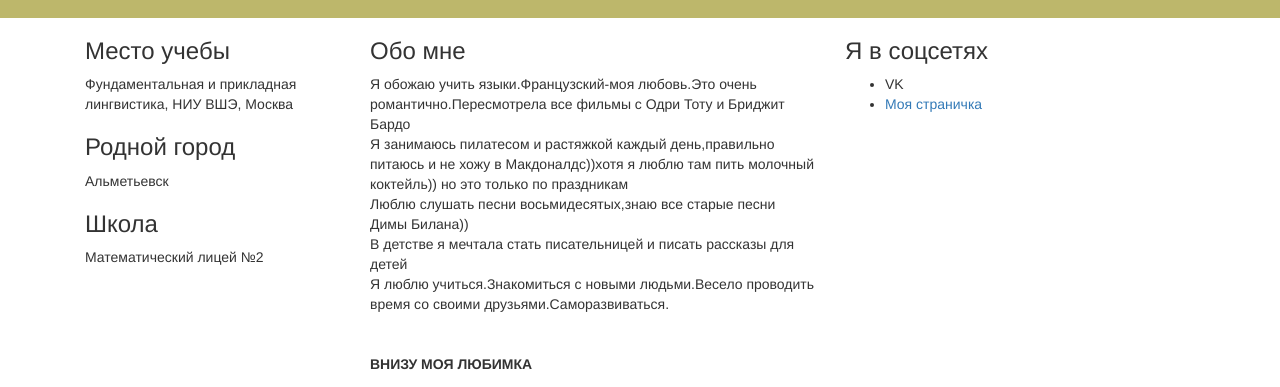
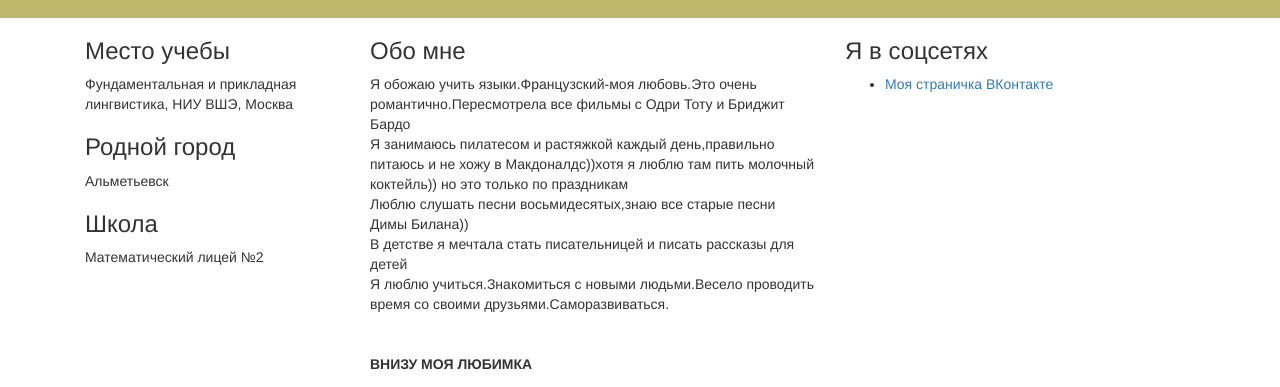
Before and after one commit to AmaliyaMinnebaeva/lingdata, a plain HTML site: page mywebpage/index.html in a window 1280 px wide. Shown: the part 432-819 px from the top of the page. Drawn offline with nearby package versions, Linux system fonts and the light colour scheme.

Commit message:
Update index.html

```diff
--- a/mywebpage/index.html
+++ b/mywebpage/index.html
@@ -104,8 +104,8 @@
 					<h3>Я в соцсетях</h3>
 <!-- тег <ul> - unordered list. Еще бывает тег <ol> -->
 					<ul>
-						<li>VK</li>
-						<li> <a href="https://vk.com/id222643695">Моя страничка</a> </li>
+
+					<li> <a href="https://vk.com/id222643695">Моя страничка ВКонтакте</a> </li>
 					</ul>
 				</div>
 			</div>
```
